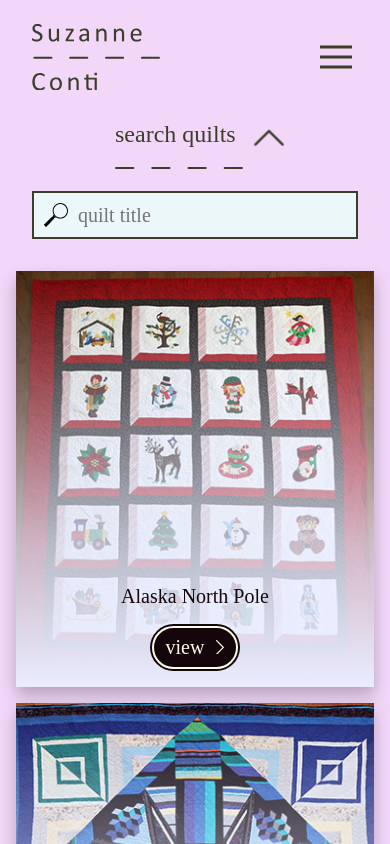
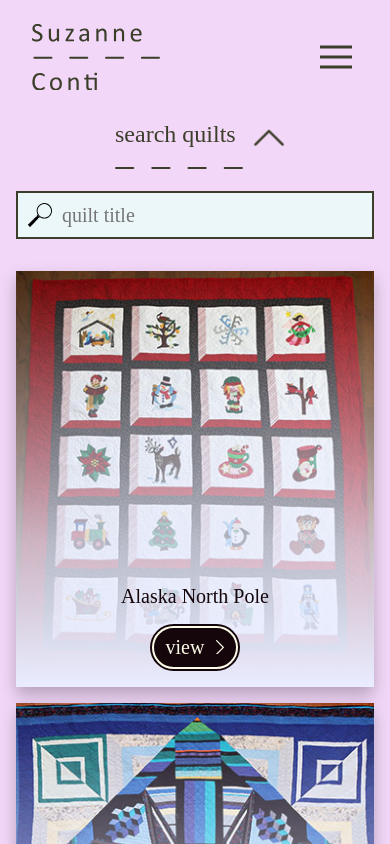
Before and after one commit to stephendewyer/suzannecontiquilts, a SvelteKit app: page /quilts in a window 390 px wide. Shown: the top 844 px of the page. Built offline with nearby package versions, Linux system fonts and the light colour scheme; a web font is replaced by a local one.

Commit message:
styling input on quilt search

```diff
--- a/src/routes/quilts/+page.svelte
+++ b/src/routes/quilts/+page.svelte
@@ -392,7 +392,7 @@
 
 	.search_input:focus {
 		outline: none;
-		border-color: #ED6545;
+		border-color: #BAE1D7;
 	}
 
 	/* end quilt search */
@@ -578,7 +578,7 @@
 
 		.quilt_search_form_open {
 			position: relative;
-			padding: 1rem 2rem;
+			padding: 1rem;
 			width: 100%;
 			height: 100%;
 			will-change: transform;
@@ -588,7 +588,7 @@
 
 		.quilt_search_form_closed {
 			position: relative;
-			padding: 1rem 2rem;
+			padding: 1rem;
 			width: 100%;
 			height: 100%;
 			will-change: transform;
```
